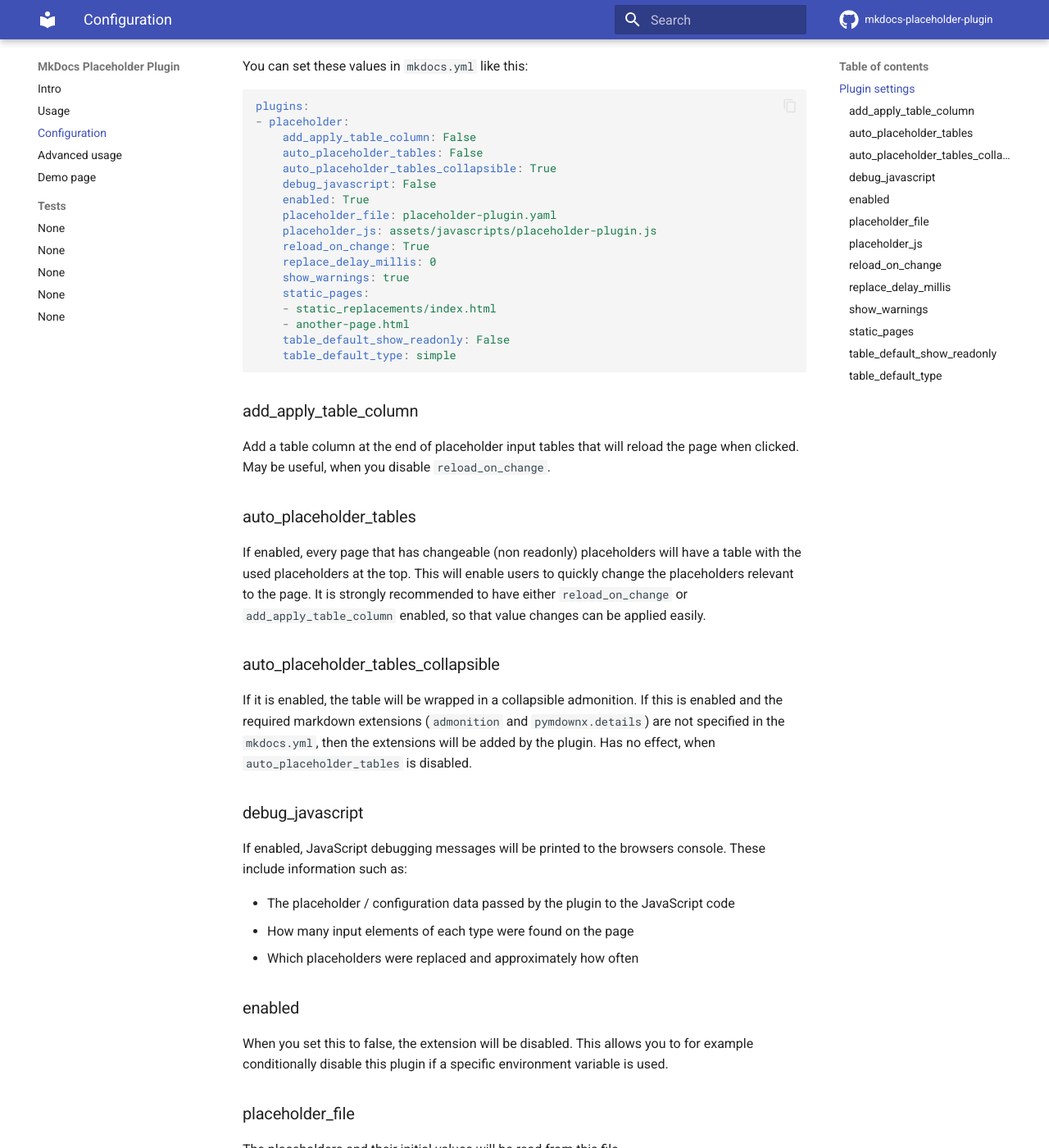
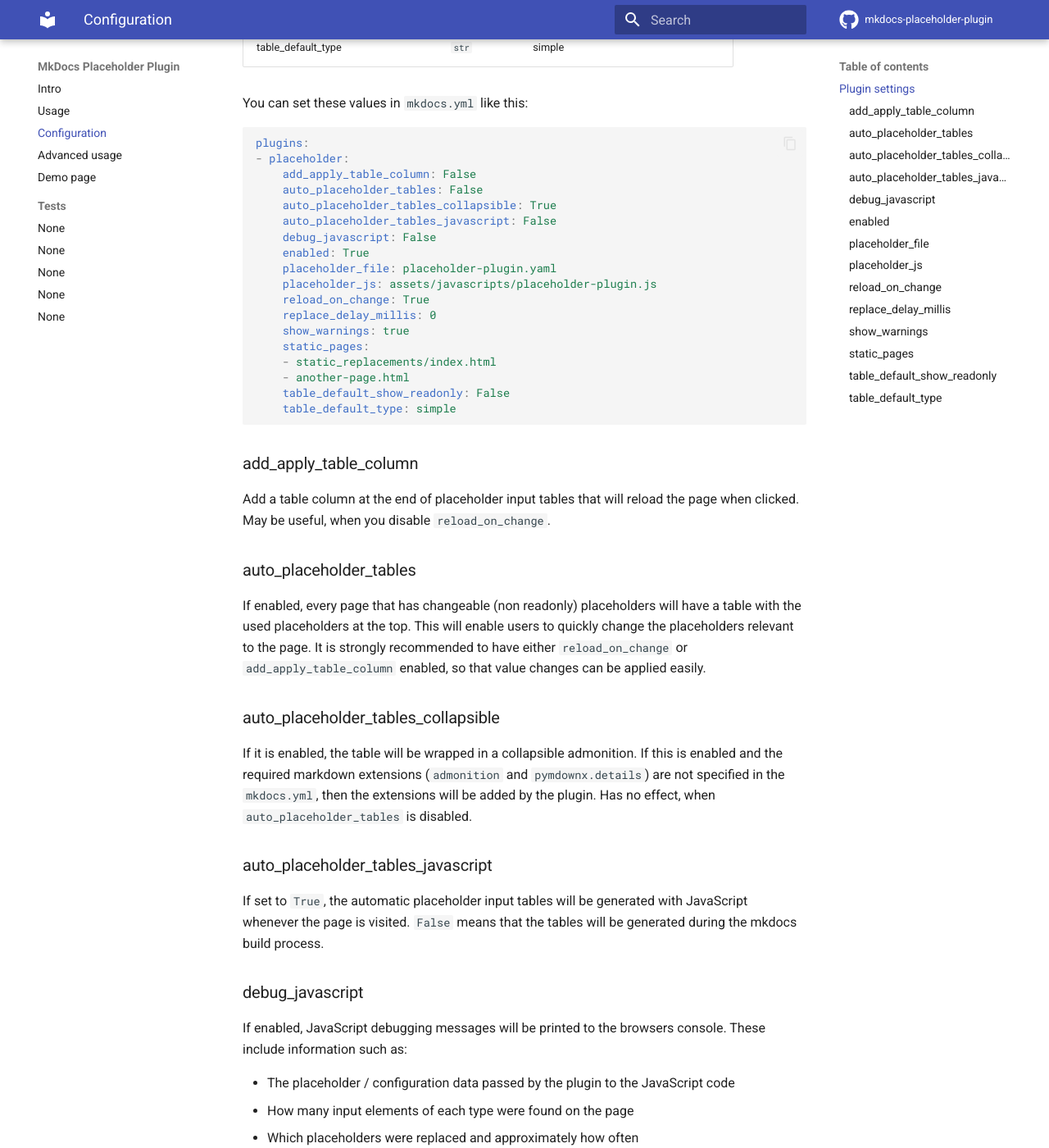
Before and after one commit to six-two/mkdocs-placeholder-plugin, an MkDocs documentation site: the page built from docs/advanced-configuration.md, in a window 1280 px wide and 1400 px high, scrolled down 832 px. Shown: the whole window at 82% size. Built offline with MkDocs 1.6.1 and Material for MkDocs 9.7.7, drawn with Linux system fonts in a browser that asks for light colours; comment, search, counter and statistics services are not loaded; some of the changed text lies outside the part shown.

Commit message:
Documented auto_placeholder_tables_javascript

```diff
--- a/docs/advanced-configuration.md
+++ b/docs/advanced-configuration.md
@@ -7,6 +7,7 @@ Option | Type | Default value
 add_apply_table_column | `bool` | `False`
 auto_placeholder_tables | `bool` | `False`
 auto_placeholder_tables_collapsible | `bool` | `True`
+auto_placeholder_tables_javascript | `bool` | `False`
 debug_javascript | `bool` | `False`
 enabled | `bool` | `True`
 placeholder_file | `str` | placeholder-plugin.yaml
@@ -26,6 +27,7 @@ plugins:
     add_apply_table_column: False
     auto_placeholder_tables: False
     auto_placeholder_tables_collapsible: True
+    auto_placeholder_tables_javascript: False
     debug_javascript: False
     enabled: True
     placeholder_file: placeholder-plugin.yaml
@@ -56,6 +58,11 @@ It is strongly recommended to have either `reload_on_change` or `add_apply_table
 If it is enabled, the table will be wrapped in a collapsible admonition.
 If this is enabled and the required markdown extensions (`admonition` and `pymdownx.details`) are not specified in the `mkdocs.yml`, then the extensions will be added by the plugin.
 Has no effect, when `auto_placeholder_tables` is disabled.
+
+### auto_placeholder_tables_javascript
+
+If set to `True`, the automatic placeholder input tables will be generated with JavaScript whenever the page is visited.
+`False` means that the tables will be generated during the mkdocs build process.
 
 ### debug_javascript
 
```
